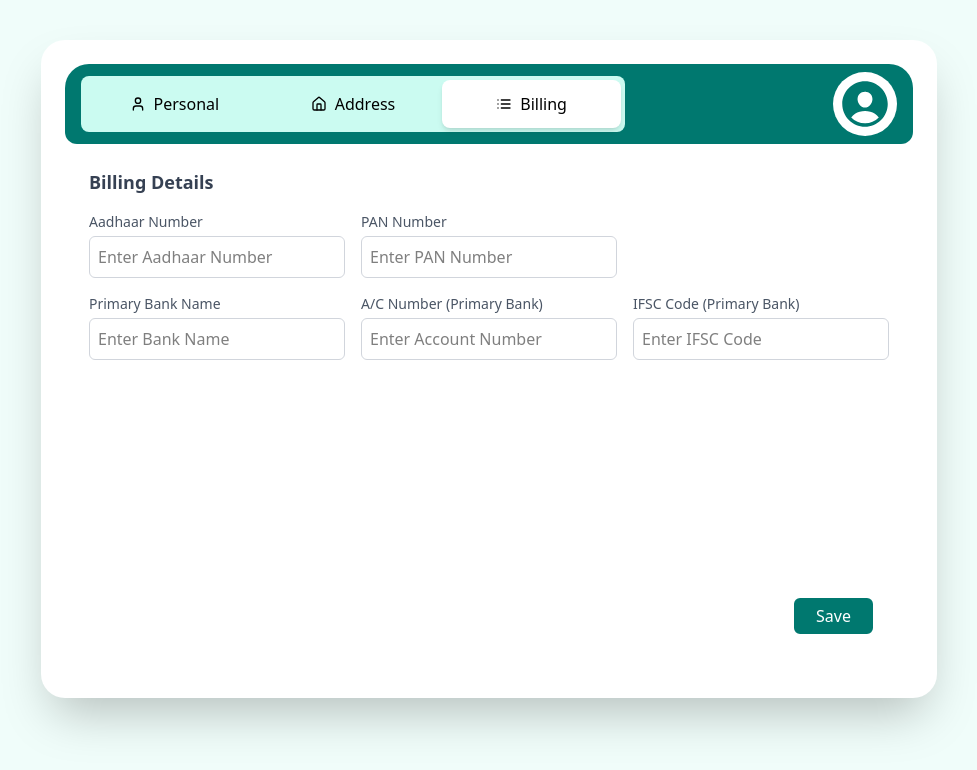
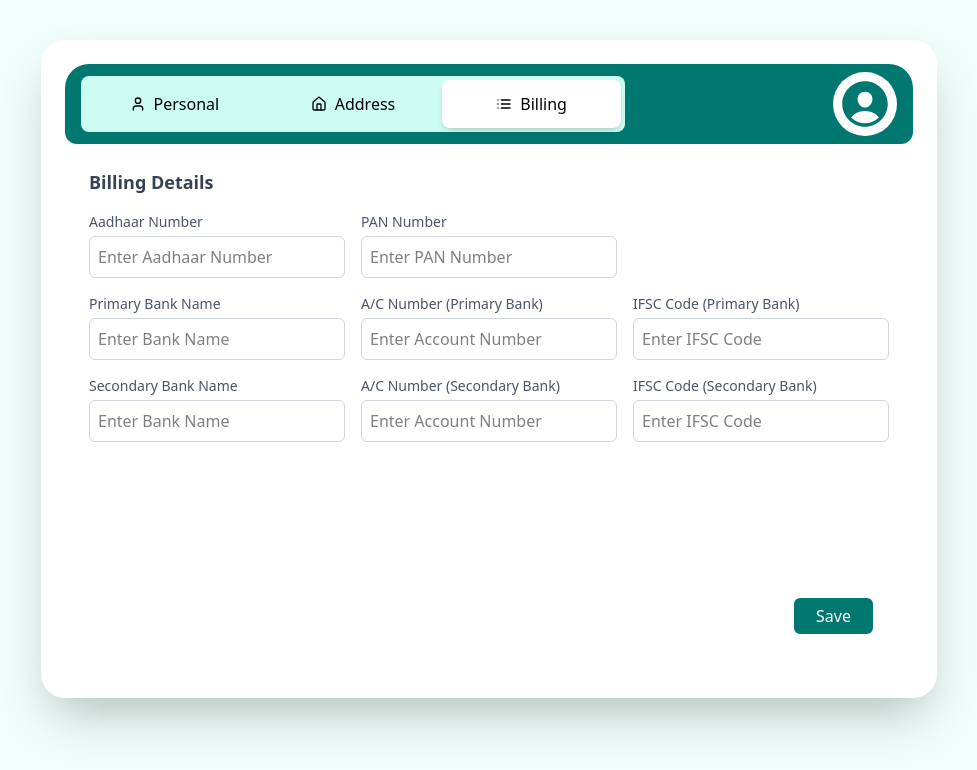
Before and after one commit to Ruturaj2003/multi-step-form-2, a React (Vite) app: page /cane-supplier/billing in a window 1280 px wide. Shown: the top 770 px of the page, without its empty margins (151-1128 px from the left). Built offline with nearby package versions, Linux system fonts and the light colour scheme.

Commit message:
Enhance Billing Form: Add secondary bank details and validation; improve Aadhaar formatting and input handling

```diff
--- a/src/pages/caneSupplierForm/Billing.jsx
+++ b/src/pages/caneSupplierForm/Billing.jsx
@@ -1,16 +1,19 @@
 import { useSelector, useDispatch } from 'react-redux';
 import { useNavigate } from 'react-router-dom';
 import { submitCaneSupplier, updateField } from '../../redux/caneSupplierSlice';
+import { useState } from 'react';
 import { toast } from 'react-toastify';
-import { useState } from 'react';
 
 const Billing = () => {
   const navigate = useNavigate();
   const dispatch = useDispatch();
+
+  // Get billing data from Redux store
   const billingData = useSelector((state) => state.caneSupplier.billing);
 
   const [loading, setLoading] = useState(false);
-  // Handle input change
+
+  // Handle input change and update Redux store
   const handleChange = (e) => {
     dispatch(
       updateField({
@@ -21,12 +24,13 @@ const Billing = () => {
     );
   };
 
+  // Handle Aadhaar input change with formatting
   const handleAadhaarChange = (e) => {
     let value = e.target.value.replace(/\D/g, ''); // Remove non-digits
     if (value.length > 12) value = value.slice(0, 12); // Limit to 12 digits
 
     // Format Aadhaar: XXXX XXXX XXXX
-    const formattedAadhaar = value.replace(/(\d{4})/g, '$1 ').trim();
+    const formattedAadhaar = value.replace(/(\d{4})(?=\d)/g, '$1 ').trim();
 
     dispatch(
       updateField({
@@ -37,9 +41,18 @@ const Billing = () => {
     );
   };
 
+  // Validation function
   const validateForm = () => {
-    const { aadhaar, pan, primaryBank, primaryAccount, primaryIfsc } =
-      billingData;
+    const {
+      aadhaar,
+      pan,
+      primaryBank,
+      primaryAccount,
+      primaryIfsc,
+      secondaryBank,
+      secondaryAccount,
+      secondaryIfsc,
+    } = billingData;
 
     // Validation regex
     const aadhaarRegex = /^[2-9]{1}[0-9]{3}\s[0-9]{4}\s[0-9]{4}$/;
@@ -85,14 +98,25 @@ const Billing = () => {
       return false;
     }
 
+    // Optional fields validation
+    if (secondaryBank.trim() && !ifscRegex.test(secondaryIfsc)) {
+      toast.error('Invalid Secondary IFSC Code (format: ABCD0123456)');
+      return false;
+    }
+
+    if (secondaryAccount.trim() && !accountRegex.test(secondaryAccount)) {
+      toast.error('Invalid Secondary Account Number (9 to 18 digits)');
+      return false;
+    }
+
     return true;
   };
 
+  // Handle form submission
   const handleSubmit = async (e) => {
     e.preventDefault();
-
+    // Dont Do anything unless passes
     if (!validateForm()) return;
-    setLoading(true);
     try {
       dispatch(submitCaneSupplier())
         .unwrap()
@@ -105,8 +129,6 @@ const Billing = () => {
         });
     } catch (error) {
       console.error('Error submitting billing details:', error);
-    } finally {
-      setLoading(false); // Reset loading state
     }
   };
 
@@ -115,24 +137,28 @@ const Billing = () => {
       className="h-[530px] flex flex-col justify-between bg-white p-6"
       onSubmit={handleSubmit}
     >
+      {/* Form Section */}
       <div className="w-full flex-1">
         <h2 className="text-lg font-semibold text-gray-700 mb-4">
           Billing Details
         </h2>
 
+        {/* Form Grid Layout */}
         <div className="grid grid-cols-1 sm:grid-cols-2 md:grid-cols-3 gap-4">
+          {/* Aadhaar Number */}
           <div className="flex flex-col">
             <label className="text-sm text-gray-600 mb-1">Aadhaar Number</label>
             <input
               type="text"
               name="aadhaar"
               value={billingData.aadhaar}
-              onChange={handleAadhaarChange}
+              onChange={handleChange}
               placeholder="Enter Aadhaar Number"
-              className="border border-gray-300 rounded-md p-2"
+              className="border border-gray-300 rounded-md p-2 focus:outline-none focus:ring-2 focus:ring-teal-500"
             />
           </div>
 
+          {/* PAN Number */}
           <div className="flex flex-col">
             <label className="text-sm text-gray-600 mb-1">PAN Number</label>
             <input
@@ -141,12 +167,14 @@ const Billing = () => {
               value={billingData.pan}
               onChange={handleChange}
               placeholder="Enter PAN Number"
-              className="border border-gray-300 rounded-md p-2"
+              className="border border-gray-300 rounded-md p-2 focus:outline-none focus:ring-2 focus:ring-teal-500"
             />
           </div>
 
+          {/* Empty div for spacing on large screens */}
           <div className="hidden md:block"></div>
 
+          {/* Primary Bank Details */}
           <div className="flex flex-col">
             <label className="text-sm text-gray-600 mb-1">
               Primary Bank Name
@@ -157,7 +185,7 @@ const Billing = () => {
               value={billingData.primaryBank}
               onChange={handleChange}
               placeholder="Enter Bank Name"
-              className="border border-gray-300 rounded-md p-2"
+              className="border border-gray-300 rounded-md p-2 focus:outline-none focus:ring-2 focus:ring-teal-500"
             />
           </div>
 
@@ -171,7 +199,7 @@ const Billing = () => {
               value={billingData.primaryAccount}
               onChange={handleChange}
               placeholder="Enter Account Number"
-              className="border border-gray-300 rounded-md p-2"
+              className="border border-gray-300 rounded-md p-2 focus:outline-none focus:ring-2 focus:ring-teal-500"
             />
           </div>
 
@@ -185,12 +213,56 @@ const Billing = () => {
               value={billingData.primaryIfsc}
               onChange={handleChange}
               placeholder="Enter IFSC Code"
-              className="border border-gray-300 rounded-md p-2"
+              className="border border-gray-300 rounded-md p-2 focus:outline-none focus:ring-2 focus:ring-teal-500"
+            />
+          </div>
+
+          {/* Secondary Bank Details */}
+          <div className="flex flex-col">
+            <label className="text-sm text-gray-600 mb-1">
+              Secondary Bank Name
+            </label>
+            <input
+              type="text"
+              name="secondaryBank"
+              value={billingData.secondaryBank}
+              onChange={handleChange}
+              placeholder="Enter Bank Name"
+              className="border border-gray-300 rounded-md p-2 focus:outline-none focus:ring-2 focus:ring-teal-500"
+            />
+          </div>
+
+          <div className="flex flex-col">
+            <label className="text-sm text-gray-600 mb-1">
+              A/C Number (Secondary Bank)
+            </label>
+            <input
+              type="text"
+              name="secondaryAccount"
+              value={billingData.secondaryAccount}
+              onChange={handleChange}
+              placeholder="Enter Account Number"
+              className="border border-gray-300 rounded-md p-2 focus:outline-none focus:ring-2 focus:ring-teal-500"
+            />
+          </div>
+
+          <div className="flex flex-col">
+            <label className="text-sm text-gray-600 mb-1">
+              IFSC Code (Secondary Bank)
+            </label>
+            <input
+              type="text"
+              name="secondaryIfsc"
+              value={billingData.secondaryIfsc}
+              onChange={handleChange}
+              placeholder="Enter IFSC Code"
+              className="border border-gray-300 rounded-md p-2 focus:outline-none focus:ring-2 focus:ring-teal-500"
             />
           </div>
         </div>
       </div>
 
+      {/* Save Button Section */}
       <div className="flex justify-end items-center p-4">
         <button
           type="submit"
```
